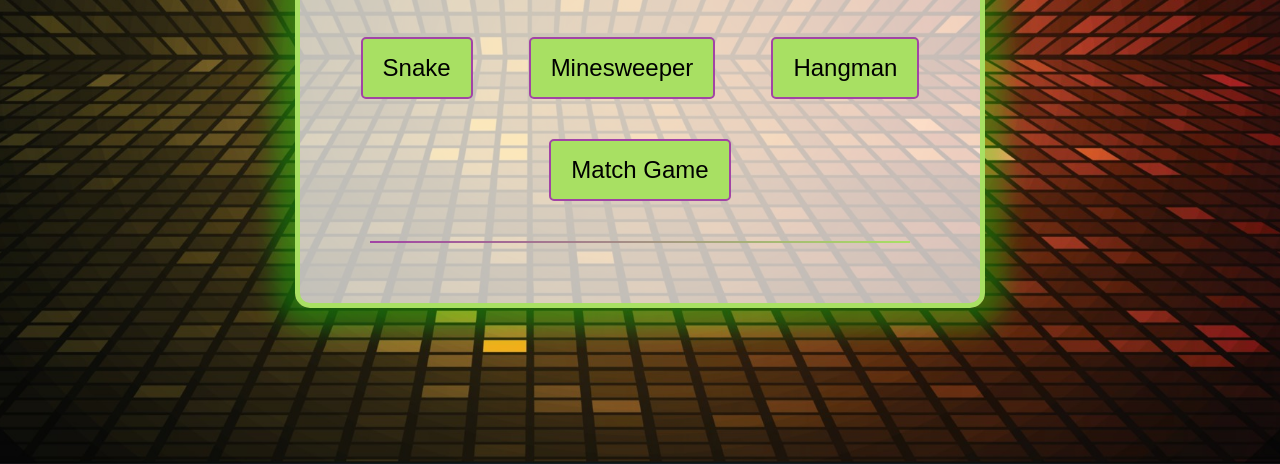
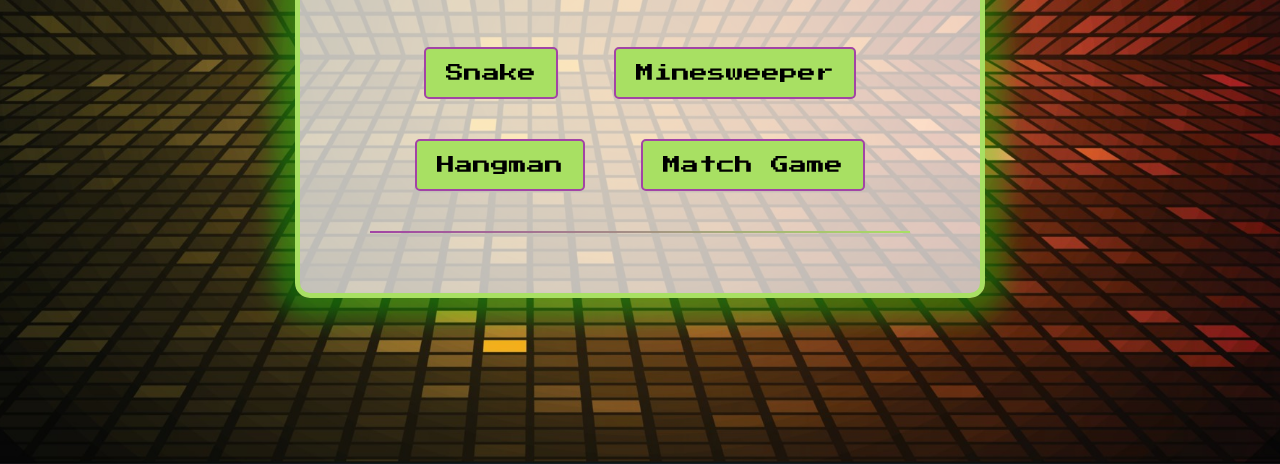
Before and after one commit to KnotEnvy/KnotzRetroArcadeGamez, a plain HTML site: page arcade.html in a window 1280 px wide. Shown: the part 352-816 px from the top of the page. Drawn offline with Linux system fonts and the light colour scheme.

Commit message:
updated button fonts

```diff
--- a/gamez/styles.css
+++ b/gamez/styles.css
@@ -65,8 +65,10 @@ p, .word-display, .guesses {
 
 button {
     cursor: pointer;
+    font-family: 'Press Start 2P', cursive;
+
     padding: 15px 20px;
-    font-size: 24px;
+    font-size: 18px;
     background-color: #a8e063;
     margin: 20px;
 
```
